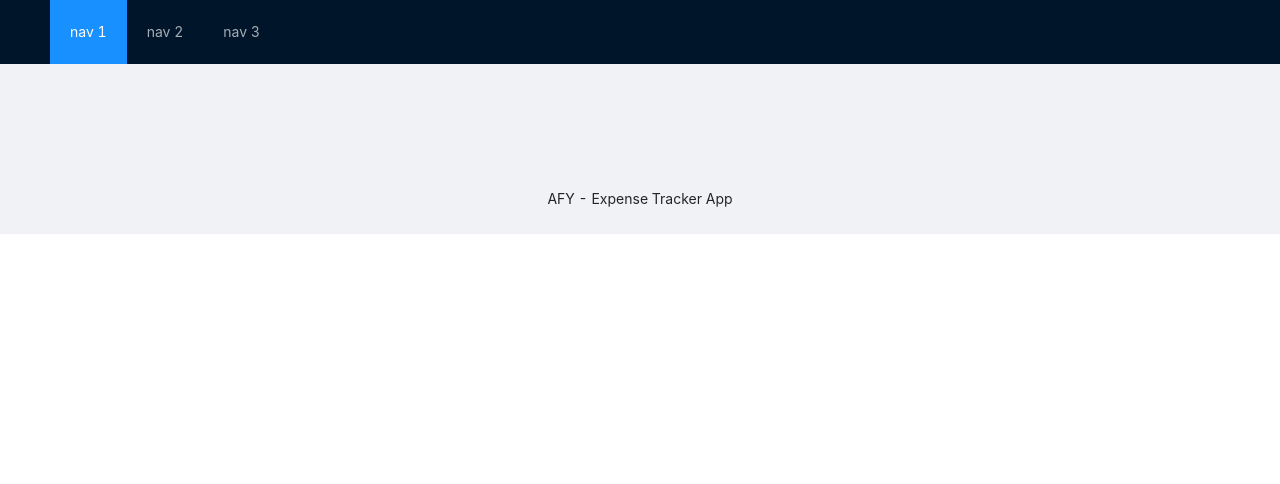
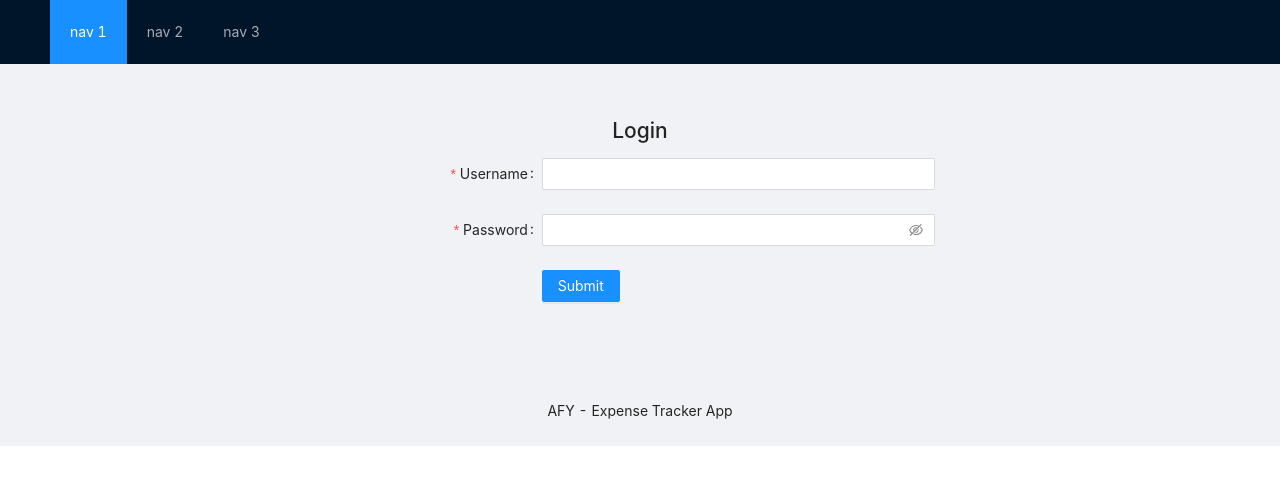
Before and after one commit to ahmetfarukyilmaz/expense-tracker, a React (Create React App) app: page /login in a window 1280 px wide. Shown: the top 484 px of the page. Built offline with nearby package versions, Linux system fonts and the light colour scheme.

Commit message:
Create login page

```diff
--- a/src/App.tsx
+++ b/src/App.tsx
@@ -1,7 +1,7 @@
-import React from "react";
 import { Route } from "react-router-dom";
 import SignUp from "./components/SignUp";
 import { Layout, Menu } from "antd";
+import Login from "./components/Login";
 
 const { Header, Content, Footer } = Layout;
 
@@ -25,6 +25,7 @@
                 style={{ padding: "50px", marginTop: 64 }}
             >
                 <Route path="/register" component={SignUp} />
+                <Route path="/login" component={Login} />
             </Content>
             <Footer style={{ textAlign: "center" }}>
                 AFY - Expense Tracker App
--- /dev/null
+++ b/src/components/Login.tsx
@@ -0,0 +1,71 @@
+import { Form, Input, Button, Result } from "antd";
+import { useHistory, useLocation } from "react-router-dom";
+import api from "../utils/api";
+import showError from "../utils/showError";
+function Login() {
+    const history = useHistory();
+    const location = useLocation<{ newSignUp?: boolean }>();
+    const onFinish = async (values: any) => {
+        console.log("Success:", values);
+        try {
+            const response = await api.post("/users/login", values);
+            console.log(response);
+            history.push("/");
+        } catch (error) {
+            console.log(error);
+            showError((error as any).response.data.errorMessage);
+        }
+    };
+
+    const onFinishFailed = (errorInfo: any) => {
+        console.log("Failed:", errorInfo);
+        showError(errorInfo);
+    };
+    return (
+        <Form
+            name="basic"
+            labelCol={{ span: 8 }}
+            wrapperCol={{ span: 16 }}
+            initialValues={{ remember: true }}
+            onFinish={onFinish}
+            onFinishFailed={onFinishFailed}
+            autoComplete="off"
+            style={{ margin: "auto", width: "50%" }}
+        >
+            <h2 style={{ textAlign: "center" }}>Login</h2>
+            {location.state && location.state.newSignUp && (
+                <Result
+                    status="success"
+                    title="You have successfully signed up!"
+                    subTitle="Use your username and password to log in."
+                />
+            )}
+
+            <Form.Item
+                label="Username"
+                name="username"
+                rules={[
+                    { required: true, message: "Please input your username!" },
+                ]}
+            >
+                <Input />
+            </Form.Item>
+            <Form.Item
+                label="Password"
+                name="password"
+                rules={[
+                    { required: true, message: "Please input your password!" },
+                ]}
+            >
+                <Input.Password />
+            </Form.Item>
+            <Form.Item wrapperCol={{ offset: 8, span: 16 }}>
+                <Button type="primary" htmlType="submit">
+                    Submit
+                </Button>
+            </Form.Item>
+        </Form>
+    );
+}
+
+export default Login;
--- a/src/components/SignUp.tsx
+++ b/src/components/SignUp.tsx
@@ -1,10 +1,7 @@
-import { Form, Input, Space, message, Button } from "antd";
+import { Form, Input, Button } from "antd";
+import { useHistory } from "react-router-dom";
 import api from "../utils/api";
-import { useHistory } from "react-router-dom";
-
-const showError = (errorMessage: string) => {
-    message.error(errorMessage);
-};
+import showError from "../utils/showError";
 
 function SignUp() {
     const layout = {
@@ -28,14 +25,13 @@
         try {
             const response = await api.post("/users/register", values);
             console.log(response);
-            history.push("/login");
+            history.push("/login", { newSignUp: true });
         } catch (error) {
             console.log(error);
             showError((error as any).response.data.errorMessage);
         }
     };
     return (
-        // Center the form
         <Form
             {...layout}
             name="nest-messages"
--- /dev/null
+++ b/src/utils/showError.ts
@@ -0,0 +1,7 @@
+import { message } from "antd";
+
+const showError = (errorMessage: string) => {
+    message.error(errorMessage);
+};
+
+export default showError;
```
